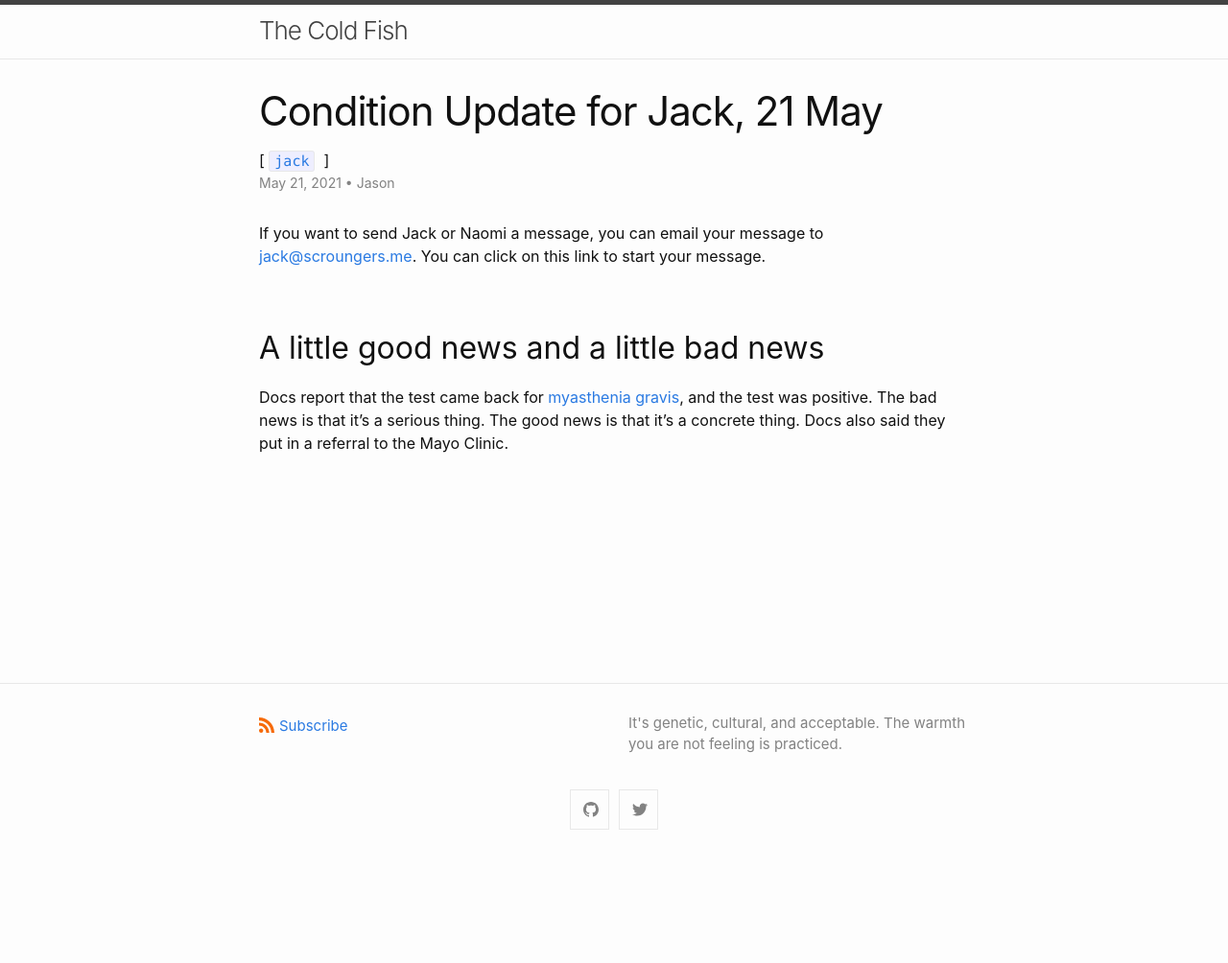
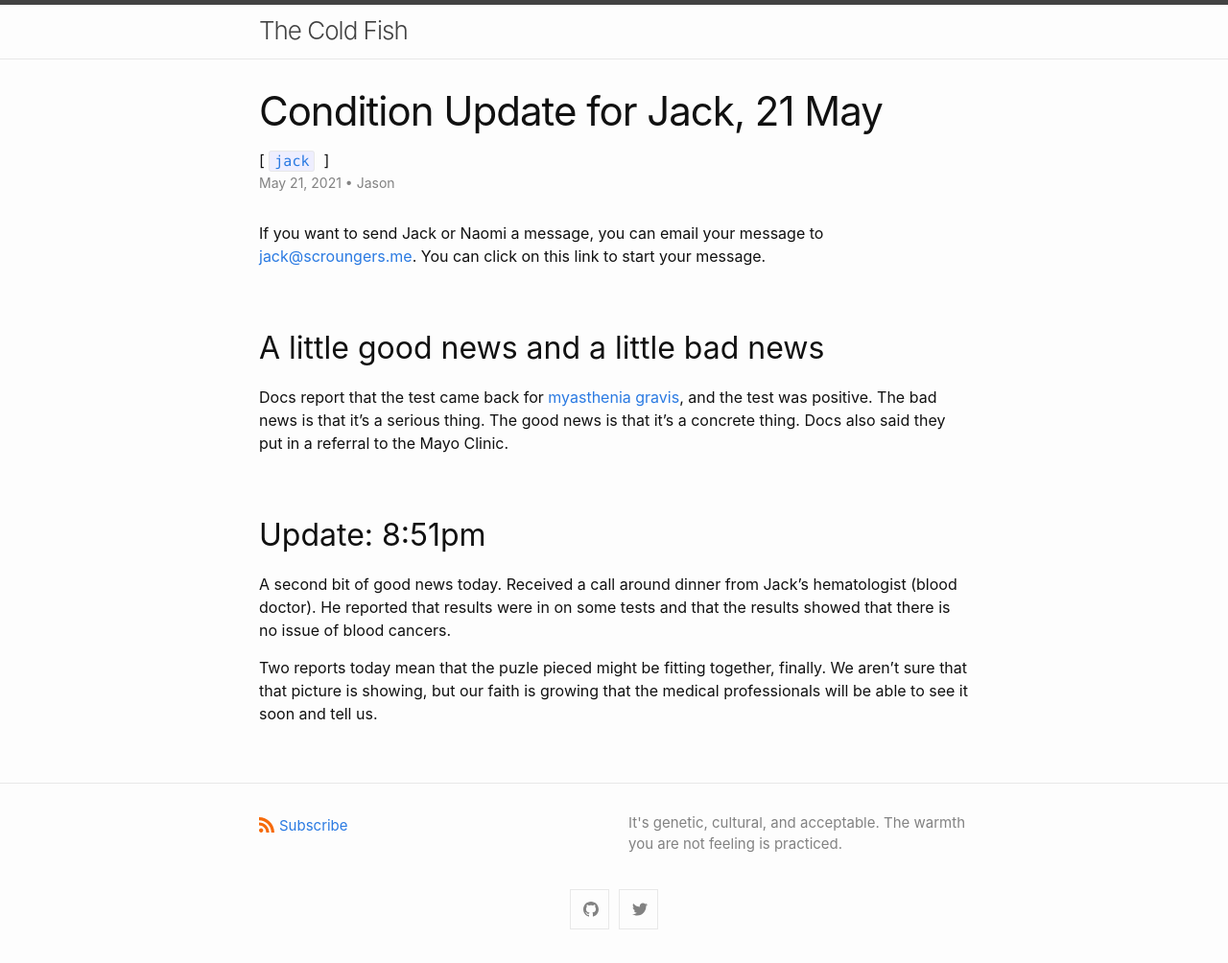
Before and after one commit to millerj870/millerj870.github.io, a Jekyll site: the page built from _posts/2021-05-21-jack-miller-update.md, in a window 1280 px wide. Shown: the whole page at 96% size. Built offline with Jekyll 4.4.1, drawn with Linux system fonts in a browser that asks for light colours; before the commit the page ends 900 px from its top, so only the background shows below that.

Commit message:
revision
update the post

```diff
--- a/_posts/2021-05-21-jack-miller-update.md
+++ b/_posts/2021-05-21-jack-miller-update.md
@@ -11,3 +11,9 @@ If you want to send Jack or Naomi a message, you can email your message to [jack
 ## A little good news and a little bad news
 
   Docs report that the test came back for [myasthenia gravis](https://www.medicinenet.com/myasthenia_gravis/article.htm#what_is_myasthenic_crisis_what_are_the_symptoms_and_signs_is_it_life_threatening), and the test was positive.  The bad news is that it's a serious thing.  The good news is that it's a concrete thing.  Docs also said they put in a referral to the Mayo Clinic.
+
+## Update: 8:51pm
+
+A second bit of good news today.  Received a call around dinner from Jack's hematologist (blood doctor).  He reported that results were in on some tests and that the results showed that there is no issue of blood cancers.
+
+Two reports today mean that the puzle pieced might be fitting together, finally.  We aren't sure that that picture is showing, but our faith is growing that the medical professionals will be able to see it soon and tell us.
```
